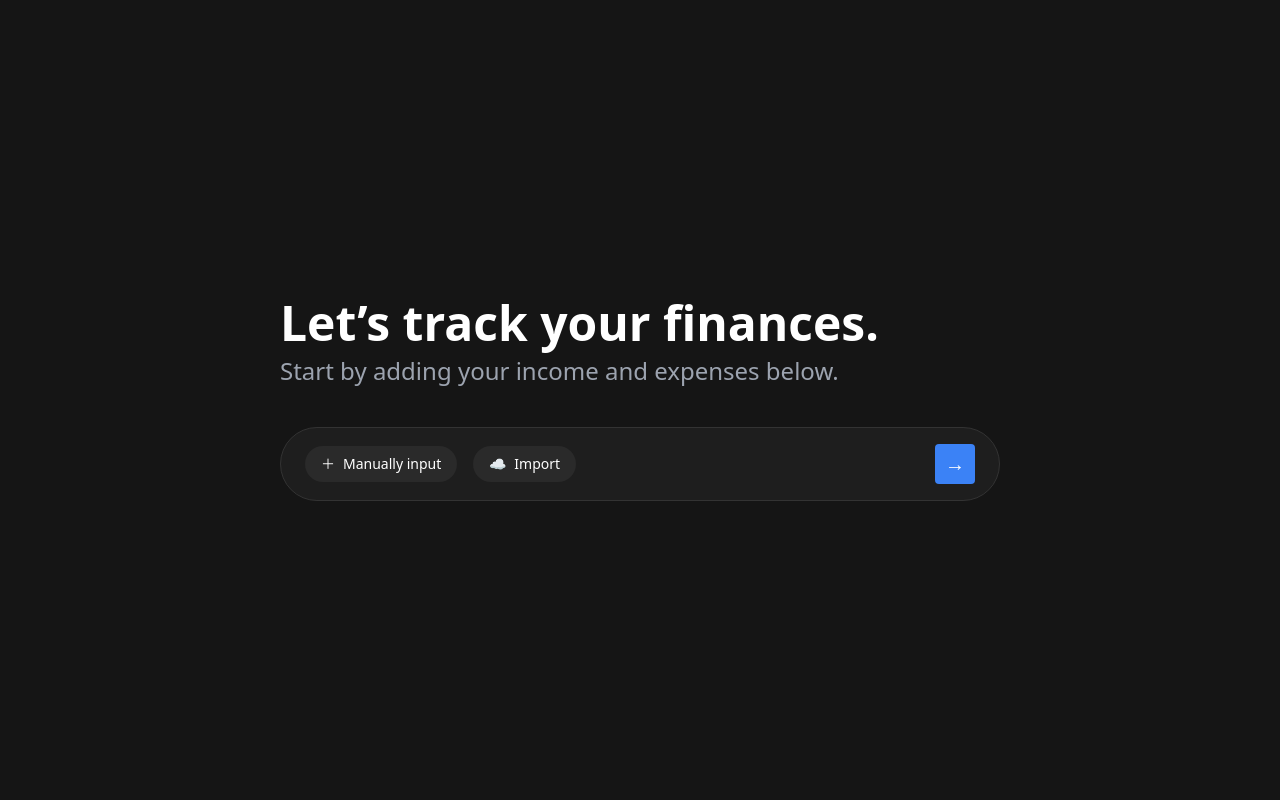
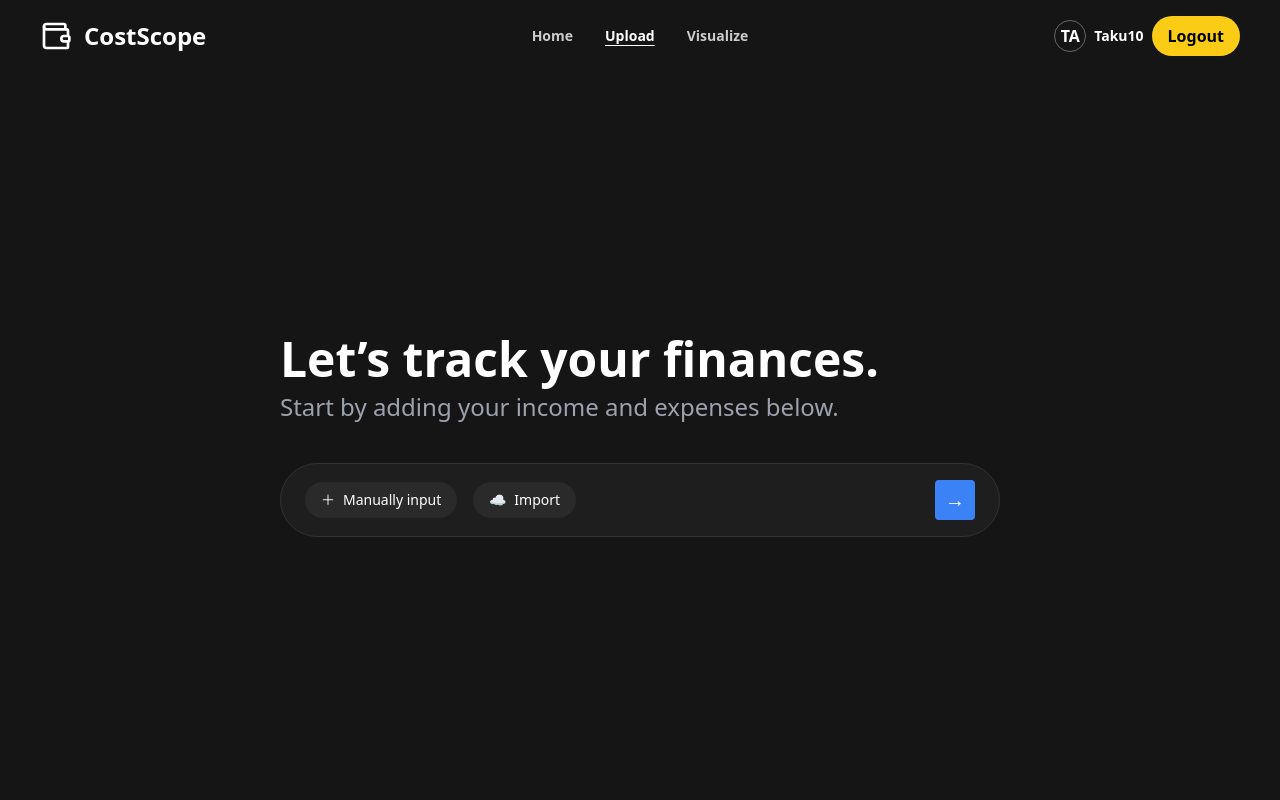
Before and after one commit to taku-muk/CITS3403-Project-Group42, a Flask app: page /upload in a window 1280 px wide. Run offline with Flask 3, Linux system fonts and the light colour scheme; a user stored in the database is signed in; some libraries are stand-ins or nearby versions.

Commit message:
fixed up ui and ux by adding consistent headers to all pages allow users more control when traversing through the site.

```diff
--- a/app/templates/upload.html
+++ b/app/templates/upload.html
@@ -82,16 +82,66 @@ select:-webkit-autofill:focus {
 }
 
 </style>
-
+<script src="https://unpkg.com/lucide@latest"></script>
 
 </head>
 
 
 
 
-<body class="bg-[#151515] text-white min-h-screen flex items-center justify-center">
+<body class="bg-[#151515] text-white min-h-screen flex flex-col">
+  <header class="relative w-full px-10 py-4 flex justify-between items-center bg-[#151515] ">
+    <!-- Left: Logo -->
+    <div class="flex items-center gap-3">
+      <i data-lucide="wallet" class="w-8 h-8 text-white"></i>
+      <strong class="text-2xl font-bold text-white">CostScope</strong>
+    </div>
 
-<main class="w-full max-w-3xl px-6 space-y-10">
+    <!-- Center: Nav Links -->
+    <nav class="absolute left-1/2 transform -translate-x-1/2 flex gap-8 text-sm font-semibold">
+      <a href="{{ url_for('main.home') }}"
+         class="{% if request.endpoint == 'main.home' %}text-white underline underline-offset-4{% else %}text-[#cccccc] hover:text-white transition{% endif %}">
+        Home
+      </a>
+      <a href="{{ url_for('main.upload') }}"
+         class="{% if request.endpoint == 'main.upload' %}text-white underline underline-offset-4{% else %}text-[#cccccc] hover:text-white transition{% endif %}">
+        Upload
+      </a>
+      <a href="{{ url_for('main.visualise') }}"
+         class="{% if request.endpoint == 'main.visualise' %}text-white underline underline-offset-4{% else %}text-[#cccccc] hover:text-white transition{% endif %}">
+        Visualize
+      </a>
+    </nav>
+
+
+    <!-- Right: Auth Buttons -->
+    <div class="flex items-center gap-4">
+      {% if current_user.is_authenticated %}
+        <div class="flex items-center gap-2">
+          <div class="w-8 h-8 rounded-full border border-[#666666] flex items-center justify-center font-bold text-white">
+            {{ current_user.username[:2]|upper }}
+          </div>
+          <span class="text-sm font-semibold text-white">{{ current_user.username }}</span>
+          <a href="{{ url_for('main.logout') }}"
+             class="bg-yellow-400 hover:bg-yellow-500 text-black font-semibold px-4 py-2 rounded-full transition">
+            Logout
+          </a>
+        </div>
+      {% else %}
+        <a href="{{ url_for('main.login') }}" class="text-sm text-white hover:underline">Login</a>
+        <a href="{{ url_for('main.register') }}"
+           class="bg-yellow-400 hover:bg-yellow-500 text-black font-semibold px-4 py-2 rounded-full transition">
+          Sign Up
+        </a>
+      {% endif %}
+    </div>
+  </header>
+
+
+
+
+  <main class="flex-1 flex justify-center items-center">
+  <div class="w-full max-w-3xl px-6 space-y-10">
   <!-- Header -->
   <div>
     <h1 class="text-5xl font-bold">Let’s track your finances.</h1>
@@ -174,6 +224,7 @@ class="hidden bg-[#1e1e1e] p-6 rounded-xl border border-[#333]"
 </div>
 
 
+</div>
 </div>
 
 
@@ -508,6 +559,11 @@ document.getElementById('visualizeBtn').addEventListener('click', async () => {
   });
 </script>
 
+<script>
+  lucide.createIcons();
+</script>
+
+
 </body>
 
 </html>
```
Also changed, not shown: app/templates/base.html (+6 -5 lines), app/templates/home.html (+6 -6 lines), app/templates/shared_with_me.html (+8 -5 lines), app/templates/visualise.html (+48 -0 lines), instance/studysync.db.
